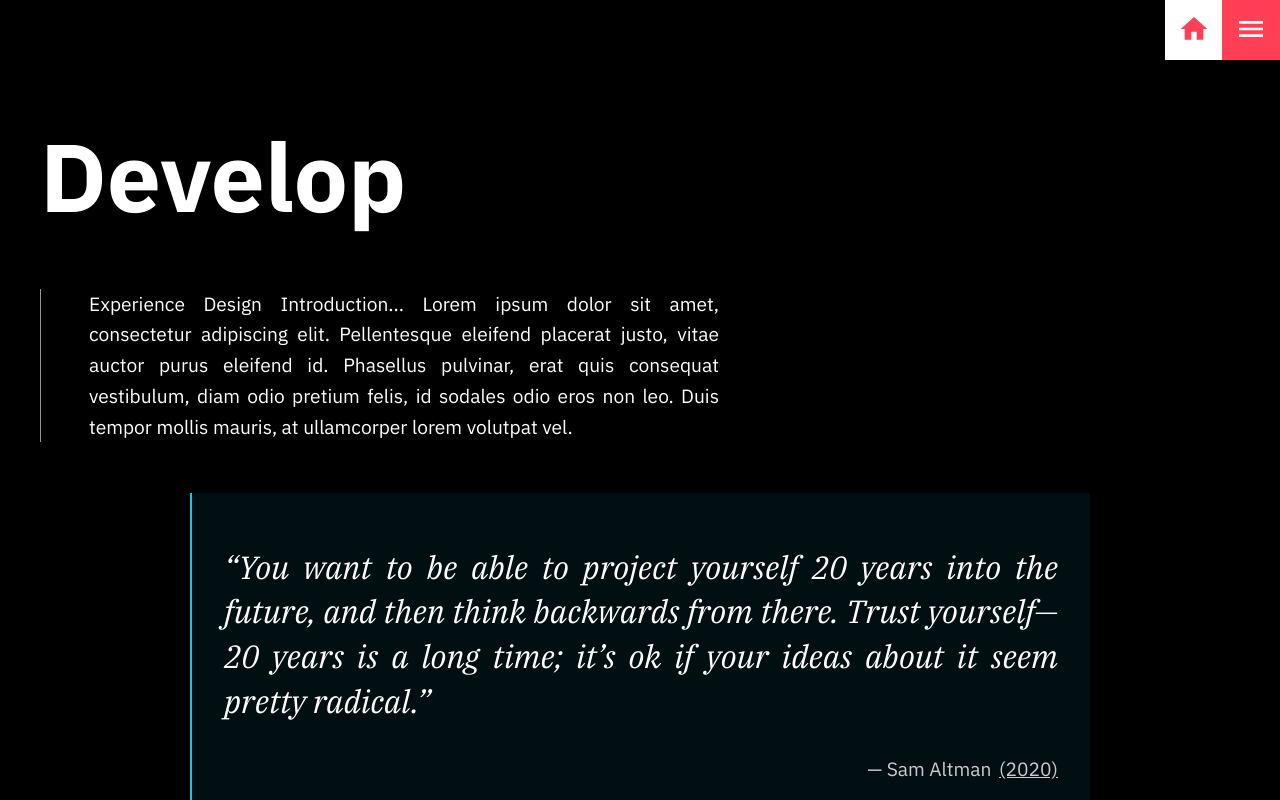
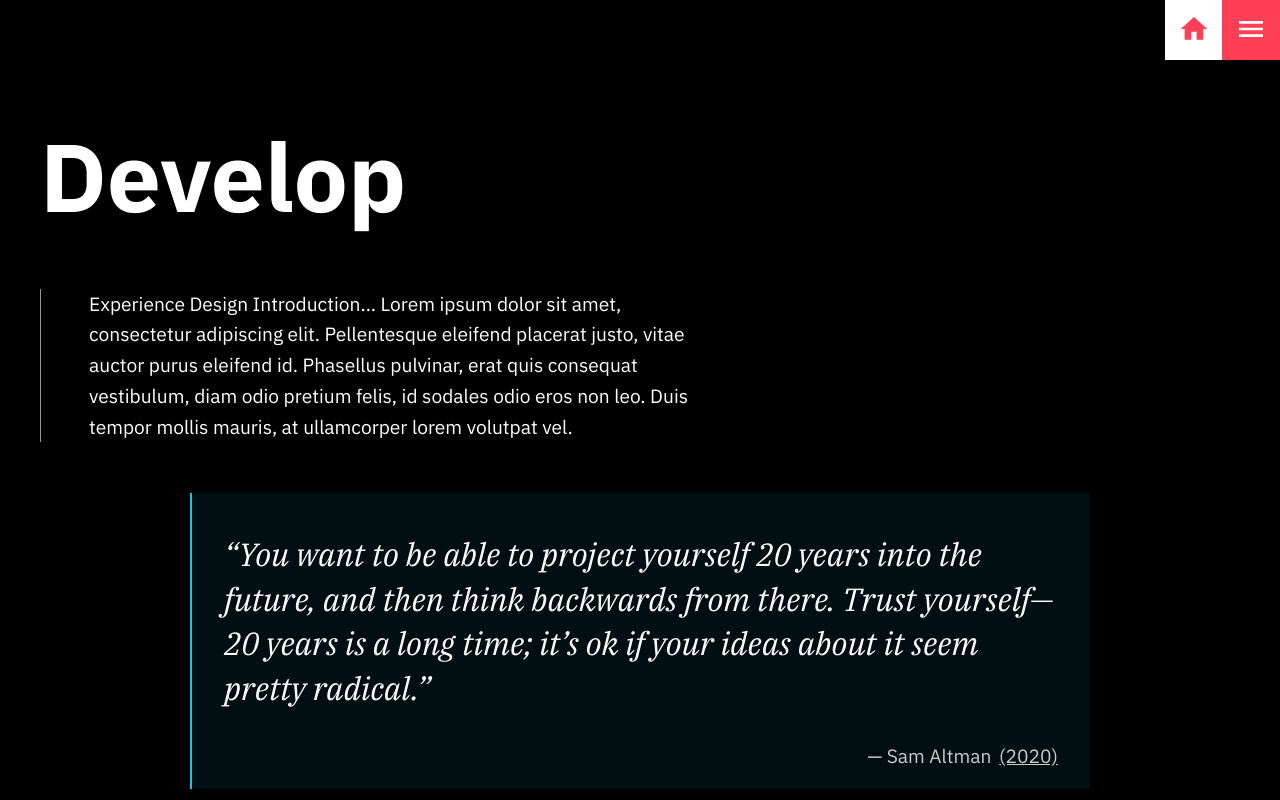
Before and after one commit to nwesthoff/ra-experience-design, a Next.js app: page /chapters/3-develop in a window 1280 px wide. Shown: the top 800 px of the page. Built offline with nearby package versions, Linux system fonts and the light colour scheme.

Commit message:
📝 Add value in sensemaking

```diff
--- a/config/GlobalStyle.ts
+++ b/config/GlobalStyle.ts
@@ -22,14 +22,13 @@ const GlobalStyle = createGlobalStyle`
   }
 
   p {
-    text-align: justify;
     font-size: 1.2rem;
     line-height: 1.6em;
     color: #ccc;
 
     @media (max-width: ${theme.breakpoints.phone}px){
       font-size: 1rem;
-      line-height: 1.3em;
+      line-height: 1.4em;
     }
   }
 
@@ -40,7 +39,7 @@ const GlobalStyle = createGlobalStyle`
   blockquote {
     background: rgba(36, 193, 224, 0.08);
     border-left: 2px solid #24c1e0;
-    padding: 1.2rem 2rem;
+    padding: .4rem 2rem 1.2rem;
     margin: 0;
 
     p {
@@ -71,10 +70,11 @@ const GlobalStyle = createGlobalStyle`
 
     @media (max-width: ${theme.breakpoints.phone}px) {
       margin: 2rem 0;
-      padding: .8rem 1.2rem;
+      padding: 0.4rem 1.2rem .8rem;
 
       p {
-        font-size: 1.5rem;
+        font-size: 1.2rem;
+        line-height: 1.2em;
       }
 
       li {
```
Also changed, not shown: pages/chapters/2-define.tsx (+10 -9 lines).
